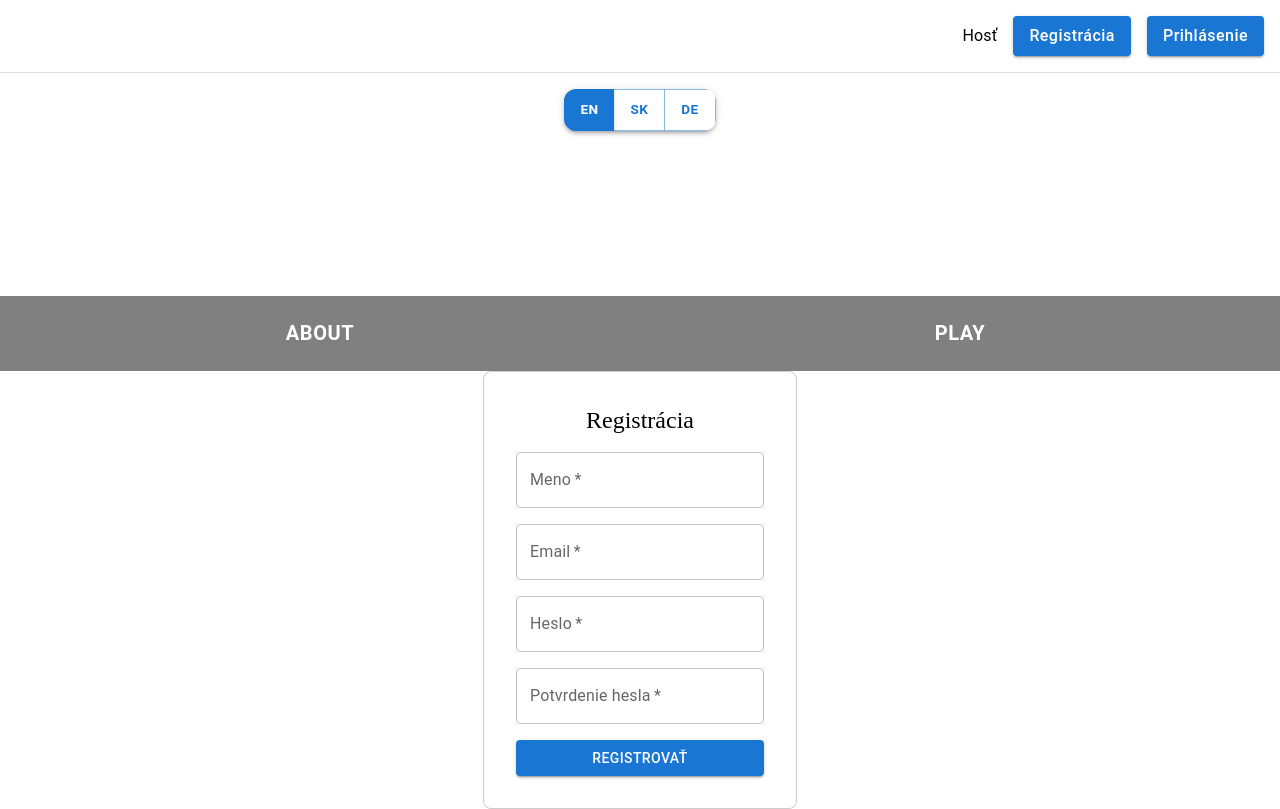
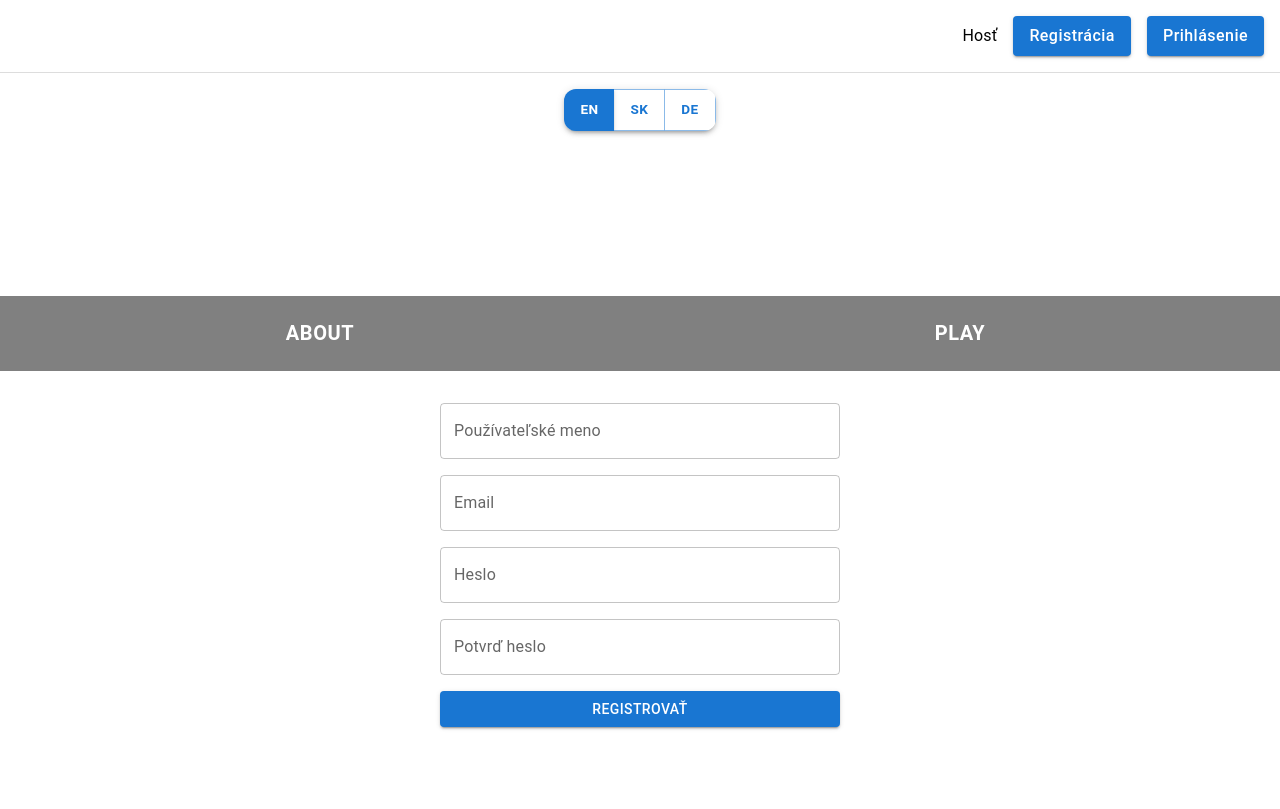
Before and after one commit to svkzdenosvk/pexeso_2025_part_2_of_2_vite_fe, a React (Vite) app: page /en/registration in a window 1280 px wide. Built offline with nearby package versions, Linux system fonts and the light colour scheme; no server answers; the database is empty.

Commit message:
registration part done

```diff
--- a/src/components/LogReg/Login.tsx
+++ b/src/components/LogReg/Login.tsx
@@ -1,4 +1,5 @@
-import { useState } from "react";
+import { useState, useEffect } from "react";
+import { useLocation, useNavigate } from "react-router-dom";
 import { Box, Button, TextField, Typography, Alert } from "@mui/material";
 
 // Reuse styled container
@@ -16,9 +17,23 @@ const styles = {
 };
 
 export const Login = () => {
+  const location = useLocation();//Keď sa niekam navigate()-neš s state, tak na tej novej stránke to vieš získať cez useLocation():
+
+  const navigate = useNavigate();
+  const [showSuccess, setShowSuccess] = useState(false);
+
   const [email, setEmail] = useState("");
   const [pass, setPass] = useState("");
   const [error, setError] = useState("");
+
+  useEffect(() => {
+    if (location.state?.fromRegister) {
+      setShowSuccess(true);
+
+      // odstráň state z history, aby alert neprežil refresh
+       navigate(location.pathname, { replace: true });
+    }
+  }, [location, navigate]);
 
   const handleLogin = async (e: React.FormEvent) => {
     e.preventDefault();
@@ -39,6 +54,12 @@ export const Login = () => {
   };
 
   return (
+    <>
+      {showSuccess && (
+        <Alert severity="success" sx={{ mb: 2 }}>
+          Registrácia prebehla úspešne. Teraz sa môžete prihlásiť.
+        </Alert>
+      )}
       <Box sx={styles.container} component="form" onSubmit={handleLogin}>
         <Typography variant="h5">Prihlásenie</Typography>
 
@@ -63,6 +84,7 @@ export const Login = () => {
           Prihlásiť sa
         </Button>
       </Box>
+    </>
   );
 };
 
--- a/src/components/LogReg/Registration.tsx
+++ b/src/components/LogReg/Registration.tsx
@@ -1,88 +1,103 @@
 import { useState } from "react";
-import { Box, Button, TextField, Typography, Alert } from "@mui/material";
+import { TextField, Button, Alert, Box } from "@mui/material";
+import { createUserWithEmailAndPassword } from "firebase/auth";
+import { FirebaseError } from "firebase/app";
 
-// 🧑 Štýly mimo JSX
-const styles = {
-  container: {
-    maxWidth: 400,
-    margin: "0 auto",
-    padding: 4,
-    display: "flex",
-    flexDirection: "column",
-    gap: 2,
-    border: "1px solid #ccc",
-    borderRadius: 2,
-  },
+import { auth, projectUsers } from "@pexeso/lib/firebase/firestoreConfigUsers";
+import { doc, setDoc, serverTimestamp } from "firebase/firestore";
+import { useNavigate, useParams } from "react-router-dom";
+
+const sxStyles = {
+  input: { mb: 2, width: "100%" },
+  form: { maxWidth: 400, mx: "auto", mt: 4 },
 };
 
 export const Registration = () => {
-  const [name, setName] = useState("");
-  const [email, setEmail] = useState("");
-  const [pass, setPass] = useState("");
-  const [passConfirm, setPassConfirm] = useState("");
+  const [form, setForm] = useState({
+    name: "",
+    email: "",
+    password: "",
+    confirm: "",
+  });
   const [error, setError] = useState("");
+  const navigate = useNavigate(); // 👈 pridaj
+  const { lang } = useParams();
 
-  const validatePassword = (password: string) => {
-    const hasUpper = /[A-Z]/.test(password);
-    const hasSpecial = /[!@#$%^&*]/.test(password);
-    const isLongEnough = password.length >= 3;
-    const isShortEnough = password.length <= 20;
-
-    return hasUpper && hasSpecial && isLongEnough && isShortEnough;
+  const validate = () => {
+    const { password, confirm, name, email } = form;
+    if (name.length < 3) return "Meno musí byť min 3 znaky dlhé";
+    if (name.length > 50) return "Meno musí byť max 50 znaky dlhé";
+    if (!/^[^\s@]+@[^\s@]+\.[^\s@]+$/.test(email))
+      return " Email nie je v platnom formáte";
+    if (password.length < 6 || password.length > 20)
+      return "Heslo musí mať 6 až 20 znakov.";
+    if (!/[A-Z]/.test(password)) return "Heslo musí obsahovať veľké písmeno.";
+    if (!/[!@#$%^&*]/.test(password))
+      return "Heslo musí obsahovať špeciálny znak.";
+    if (password !== confirm) return "Heslá sa nezhodujú.";
+    return "";
   };
 
-  const handleSubmit = (e: React.FormEvent) => {
-    e.preventDefault();
+  const handleRegister = async () => {
+    const validationError = validate();
+    if (validationError) return setError(validationError);
 
-    if (pass !== passConfirm) {
-      setError("Heslá sa nezhodujú.");
-      return;
+    try {
+      const res = await createUserWithEmailAndPassword(
+        auth,
+        form.email,
+        form.password
+      );
+      await setDoc(doc(projectUsers, "users", res.user.uid), {
+        name: form.name,
+        email: form.email,
+        createdAt: serverTimestamp(),
+      });
+      setError(""); // úspešná registrácia
+      setForm({ name: "", email: "", password: "", confirm: "" });
+      navigate(`/${lang}/login `, { state: { fromRegister: true } }); // ✅ redirect s flagom
+    } catch (e) {
+      const err = e as FirebaseError;
+      console.error("Firebase Error:", err.code, err.message); // <- pridaj toto
+
+      if (err.code === "auth/email-already-in-use") {
+        setError("Tento email už je zaregistrovaný.");
+      } else {
+        setError("Počas registrácie nastala chyba");
+      }
     }
-
-    if (!validatePassword(pass)) {
-      setError("Heslo musí mať 3–20 znakov, 1 veľké písmeno a 1 špeciálny znak.");
-      return;
-    }
-
-    setError(""); // ✅ všetko ok – tu neskôr voláš Firebase
-    console.log({ name, email, pass });
   };
 
   return (
-    <Box sx={styles.container} component="form" onSubmit={handleSubmit}>
-      <Typography variant="h5">Registrácia</Typography>
-
+    <Box sx={sxStyles.form}>
       <TextField
-        label="Meno"
-        value={name}
-        onChange={(e) => setName(e.target.value)}
-        required
+        label="Používateľské meno"
+        sx={sxStyles.input}
+        onChange={(e) => setForm((f) => ({ ...f, name: e.target.value }))}
       />
       <TextField
         label="Email"
-        type="email"
-        value={email}
-        onChange={(e) => setEmail(e.target.value)}
-        required
+        sx={sxStyles.input}
+        onChange={(e) => setForm((f) => ({ ...f, email: e.target.value }))}
       />
       <TextField
         label="Heslo"
         type="password"
-        value={pass}
-        onChange={(e) => setPass(e.target.value)}
-        required
+        sx={sxStyles.input}
+        onChange={(e) => setForm((f) => ({ ...f, password: e.target.value }))}
       />
       <TextField
-        label="Potvrdenie hesla"
+        label="Potvrď heslo"
         type="password"
-        value={passConfirm}
-        onChange={(e) => setPassConfirm(e.target.value)}
-        required
+        sx={sxStyles.input}
+        onChange={(e) => setForm((f) => ({ ...f, confirm: e.target.value }))}
       />
-
-      {error && <Alert severity="error">{error}</Alert>}
-
-      <Button type="submit" variant="contained" color="primary">
+      {error && (
+        <Alert severity="error" sx={{ mb: 2 }}>
+          {error}
+        </Alert>
+      )}
+      <Button variant="contained" fullWidth onClick={handleRegister}>
         Registrovať
       </Button>
     </Box>
--- a/src/lib/firebase/config.tsx
+++ /dev/null
@@ -1,17 +0,0 @@
-import { initializeApp } from "firebase/app";
-import { getFirestore } from "firebase/firestore";
-
-const firebaseConfig = {
-  apiKey: "AIzaSyDd--tE0mkYK68I9TzVsaSBOYA3_Gnf4TY",
-  authDomain: "pexeso-project-en.firebaseapp.com",
-  projectId: "pexeso-project-en",
-  storageBucket: "pexeso-project-en.firebasestorage.app",
-  messagingSenderId: "460497809986",
-  appId: "1:460497809986:web:7d07bee0344ea8e3b7f3db",
-};
-
-const app = initializeApp(firebaseConfig);
-
-const projectFirestore = getFirestore(app);
-
-export { projectFirestore };
--- /dev/null
+++ b/src/lib/firebase/firestoreConfigUsers.tsx
@@ -0,0 +1,25 @@
+// Import the functions you need from the SDKs you need
+import { initializeApp } from "firebase/app";
+// import { getAnalytics } from "firebase/analytics";
+import { getAuth } from "firebase/auth";
+import { getFirestore } from "firebase/firestore";
+// TODO: Add SDKs for Firebase products that you want to use
+// https://firebase.google.com/docs/web/setup#available-libraries
+
+// Your web app's Firebase configuration
+// For Firebase JS SDK v7.20.0 and later, measurementId is optional
+const firebaseConfig = {
+  apiKey: "AIzaSyA3bnLyVXbZWyAUe8gfEoKseDRWjfEYHBA",
+  authDomain: "pexesousers.firebaseapp.com",
+  projectId: "pexesousers",
+  storageBucket: "pexesousers.firebasestorage.app",
+  messagingSenderId: "1000059706799",
+  appId: "1:1000059706799:web:59f3d7ad9b18917163a35a",
+  measurementId: "G-KB4KHDC2V6"
+};
+
+// Initialize Firebase
+const appUsers = initializeApp(firebaseConfig);
+export const auth = getAuth(appUsers);
+export const projectUsers = getFirestore(appUsers);
+// const analytics = getAnalytics(appUsers);
--- a/src/lib/redux/store/reducers/gameSlice.tsx
+++ b/src/lib/redux/store/reducers/gameSlice.tsx
@@ -15,7 +15,7 @@ import { createSlice } from "@reduxjs/toolkit";
 const gameSlice = createSlice({
   name: "game",
   initialState: {
-    imgNames: [] as My_Type_Img_Name[],
+    imgNames: ["drop", "wood", "lightning", "wind", "vibration", "sun" , "space", "sea"] as My_Type_Img_Name[],
     isLoading: true,
     isRunning: false,
     linkName: "game_page.link_before_start",
@@ -165,9 +165,9 @@ const gameSlice = createSlice({
       ] as My_Type_Theme;
     },
     //after fetching names from db
-    set_img_names: (state, action) => {
-      state.imgNames = action.payload;
-    },
+    // set_img_names: (state, action) => {
+    //   state.imgNames = action.payload;
+    // },
     //after loading imgs (in app.tsx)
     set_loading: (state) => {
       state.isLoading = false;
@@ -178,7 +178,7 @@ const gameSlice = createSlice({
 export const {
   set_start_game,
   set_loading,
-  set_img_names,
+  // set_img_names,
   settings_and_styling_before_start,
   after_settings_selected_img_count,
   remove_after_match,
--- a/src/main.tsx
+++ b/src/main.tsx
@@ -24,13 +24,13 @@ waitForI18nInit().then(() => {
     const root = createRoot(container);
 
     root.render(
-      <React.StrictMode>
+       <React.StrictMode>
         <Suspense fallback={<LoadingScreen />}>
           <Provider store={store}>
             <App />
           </Provider>
         </Suspense>
-      </React.StrictMode>
+       </React.StrictMode>
     );
   } else {
     console.error("Container element with ID 'result' not found.");
```
Also changed, not shown: src/App.tsx (+29 -17 lines), src/_inc/data.tsx (+27 -25 lines), src/components/LogReg/Registration.txt (added), src/lib/firebase/config.txt (added). Lines whose indentation alone changed are shown as unchanged.
